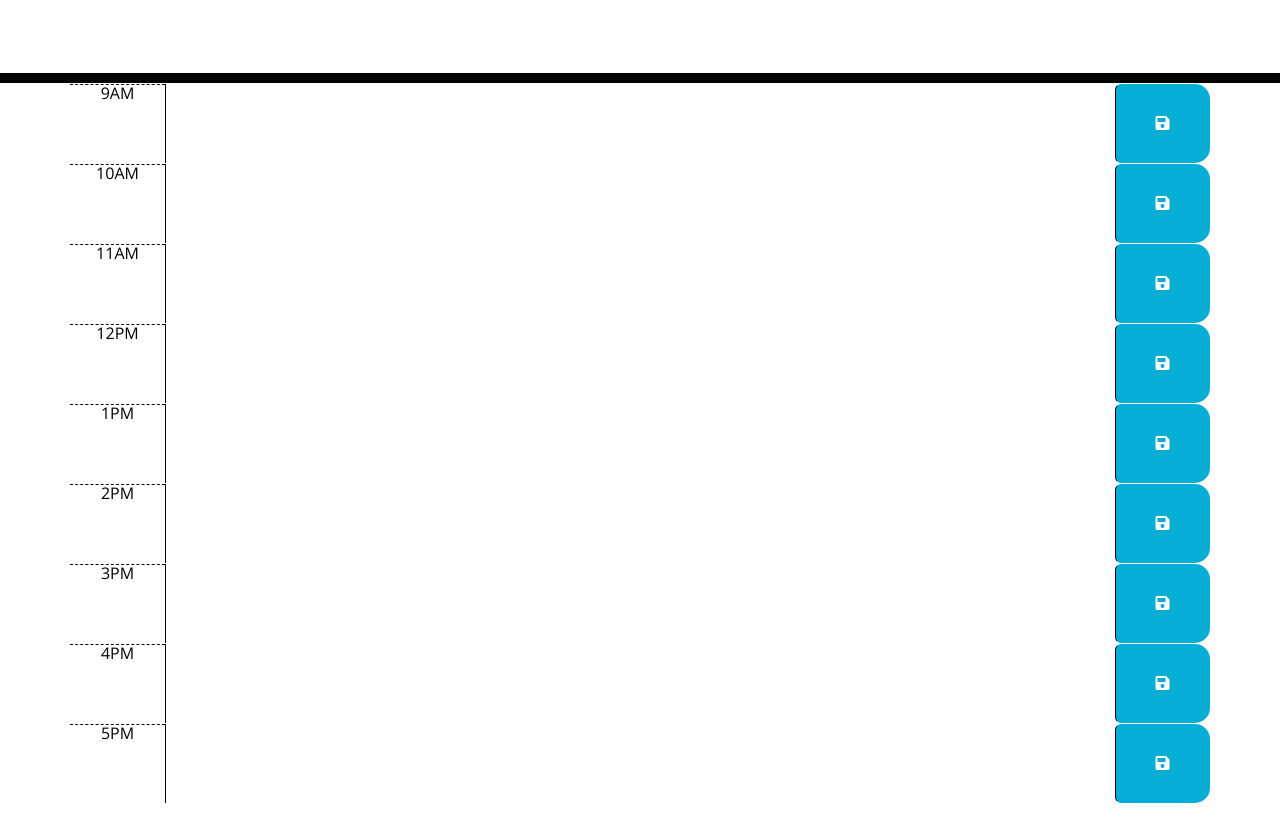
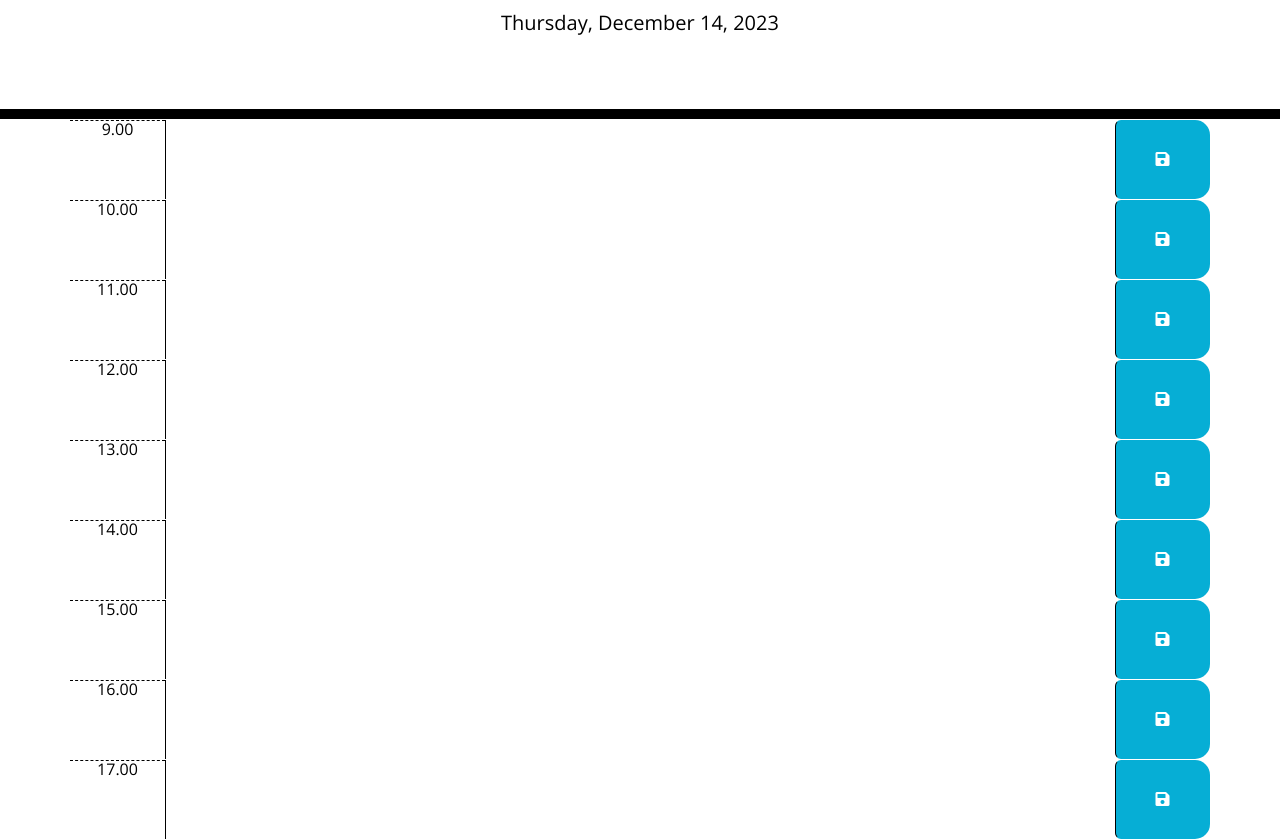
Before and after one commit to liquidgarbage/07-Daily-Planner-App, a plain HTML site: page index.html in a window 1280 px wide. Shown: the part 168-1007 px from the top of the page. Before the commit the page ends 971 px from the top, so only its background shows below. Drawn offline with nearby package versions, Linux system fonts and the light colour scheme.

Commit message:
day shown

```diff
--- a/index.html
+++ b/index.html
@@ -25,47 +25,47 @@
     <!-- Timeblocks go here -->
     <!-- look at css and bootstrap -->
     <div class="time-block row">
-      <div class="hour col-1">9AM</div>
+      <div class="hour col-1" id="9">9.00</div>
       <textarea class="description col-10"></textarea>
       <button class="saveBtn btn col-1"><i class="fas fa-save"></i></button>
     </div>
     <div class="time-block row">
-      <div class="hour col-1">10AM</div>
+      <div class="hour col-1" id="10">10.00</div>
       <textarea class="description col-10"></textarea>
       <button class="saveBtn btn col-1"><i class="fas fa-save"></i></button>
     </div>
     <div class="time-block row">
-      <div class="hour col-1">11AM</div>
+      <div class="hour col-1" id="11">11.00</div>
       <textarea class="description col-10"></textarea>
       <button class="saveBtn btn col-1"><i class="fas fa-save"></i></button>
     </div>
     <div class="time-block row">
-      <div class="hour col-1">12PM</div>
+      <div class="hour col-1" id="12">12.00</div>
       <textarea class="description col-10"></textarea>
       <button class="saveBtn btn col-1"><i class="fas fa-save"></i></button>
     </div>
     <div class="time-block row">
-      <div class="hour col-1">1PM</div>
+      <div class="hour col-1" id="13">13.00</div>
       <textarea class="description col-10"></textarea>
       <button class="saveBtn btn col-1"><i class="fas fa-save"></i></button>
     </div>
     <div class="time-block row">
-      <div class="hour col-1">2PM</div>
+      <div class="hour col-1" id="14">14.00</div>
       <textarea class="description col-10"></textarea>
       <button class="saveBtn btn col-1"><i class="fas fa-save"></i></button>
     </div>
     <div class="time-block row">
-      <div class="hour col-1">3PM</div>
+      <div class="hour col-1" id="15">15.00</div>
       <textarea class="description col-10"></textarea>
       <button class="saveBtn btn col-1"><i class="fas fa-save"></i></button>
     </div>
     <div class="time-block row">
-      <div class="hour col-1">4PM</div>
+      <div class="hour col-1" id="16">16.00</div>
       <textarea class="description col-10"></textarea>
       <button class="saveBtn btn col-1"><i class="fas fa-save"></i></button>
     </div>
     <div class="time-block row">
-      <div class="hour col-1">5PM</div>
+      <div class="hour col-1" id="17">17.00</div>
       <textarea class="description col-10"></textarea>
       <button class="saveBtn btn col-1"><i class="fas fa-save"></i></button>
     </div>
@@ -73,6 +73,7 @@
 
   <script src="https://cdnjs.cloudflare.com/ajax/libs/jquery/3.2.1/jquery.min.js"></script>
   <script src="https://cdn.jsdelivr.net/npm/dayjs@1/dayjs.min.js"></script>
+  <script src="script.js"></script>
 </body>
 
 </html>
--- /dev/null
+++ b/script.js
@@ -0,0 +1,48 @@
+const saveBtn = $(".saveBtn");
+const textArea = $(".description");
+const timeBlock = $(".time-block");
+const blockHour = [
+  "#9",
+  "#10",
+  "#11",
+  "#12",
+  "#13",
+  "#14",
+  "#15",
+  "#16",
+  "#17",
+];
+
+// Day display
+function displayCurrentDay() {
+  const currentDate = dayjs().format("dddd, MMMM D, YYYY");
+  $("#currentDay").text(currentDate);
+}
+displayCurrentDay();
+
+// Timeblock display color
+var currentHour = dayjs().hour();
+
+function colorCodeTimeblocks() {
+  for (var i = 0; i < blockHour.length; i++) {
+    if (currentHour > blockHour[i]) {
+      timeBlock[i].addClass("past");
+    } else if (currentHour < blockHour[i]) {
+      timeBlock[i].addClass("future");
+    } else {
+      timeBlock[i].addClass("present");
+    }
+  }
+}
+
+console.log(currentHour);
+console.log(blockHour);
+
+colorCodeTimeblocks();
+
+// Save button
+saveBtn.on("click", function () {
+  console.log("clicked");
+
+  localStorage.setItem;
+});
```
